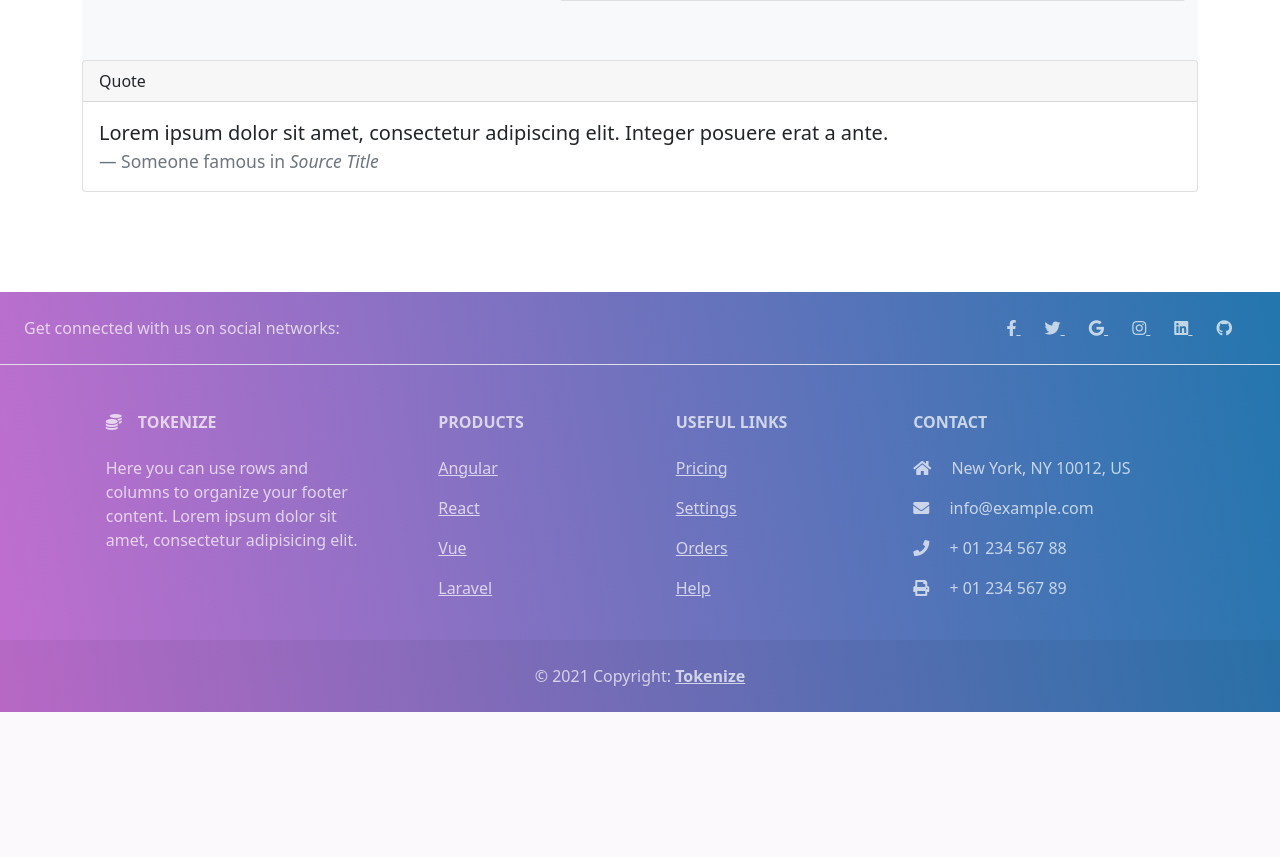
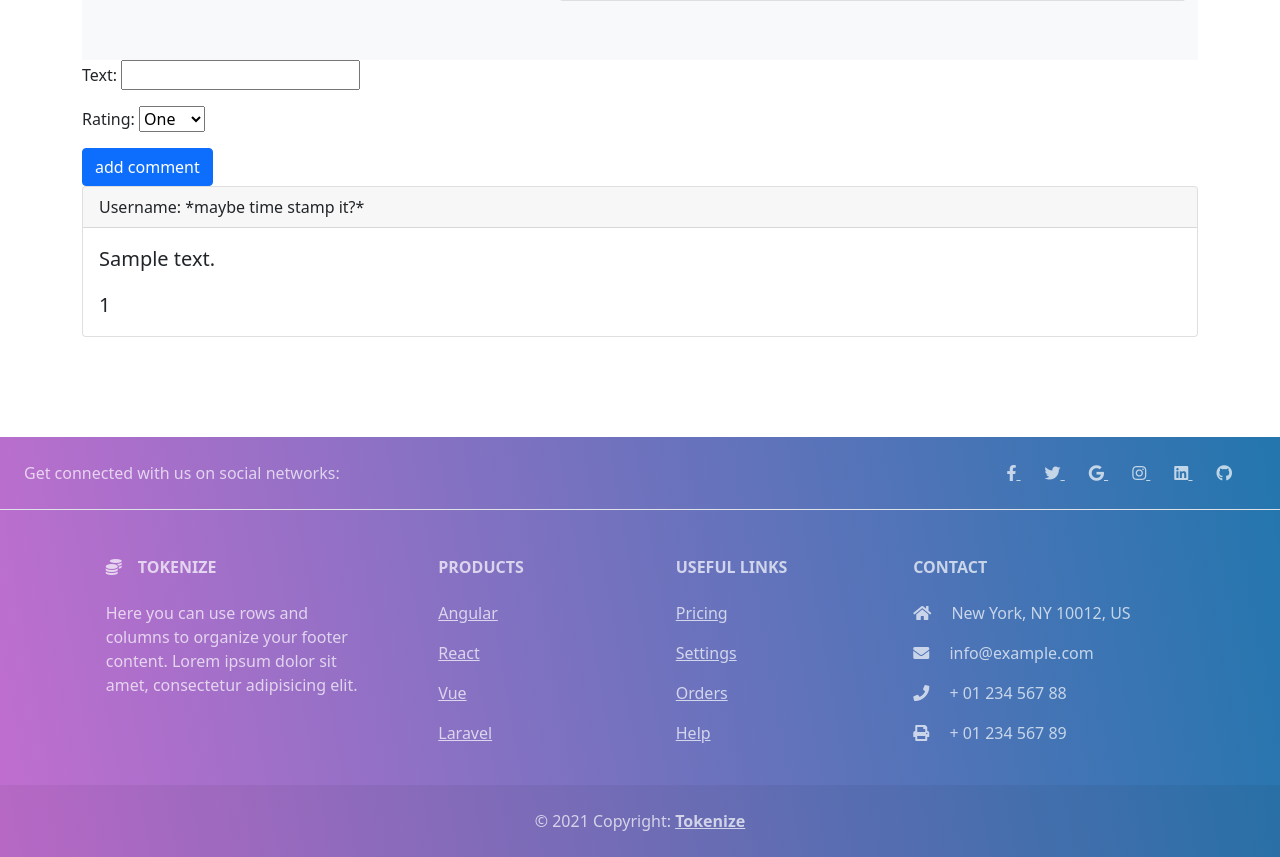
Before and after one commit to AustinLeaming/nft-exchange, a Django app: page /nfts/1/ in a window 1280 px wide. Shown: the part 439-1296 px from the top of the page. Before the commit the page ends 1151 px from the top, so only its background shows below. Run offline with Django 3.2, Linux system fonts and the light colour scheme; tables that the repository leaves empty hold one stand-in row (values such as "Sample post").

Commit message:
created comment functionality

```diff
--- /dev/null
+++ b/main_app/forms.py
@@ -0,0 +1,7 @@
+from django.forms import ModelForm
+from .models import Comment
+
+class CommentForm(ModelForm):
+  class Meta:
+    model = Comment
+    fields = ['text', 'rating']
--- a/main_app/templates/nfts/detail.html
+++ b/main_app/templates/nfts/detail.html
@@ -87,18 +87,25 @@
     </div>
   </section>
 
+<!-- Comment Section -->
+
+  <form action="{% url 'add_comment' nft.id %}" method="POST">
+    {% csrf_token %}
+    {{ comment_form.as_p }}
+    <input type="submit" class="btn btn-primary" value='add comment'>
+  </form>
+
+  {% for comment in nft.comment_set.all %}
   <div class="card">
     <div class="card-header">
-      Quote
+      Username: *maybe time stamp it?*
     </div>
     <div class="card-body">
       <blockquote class="blockquote mb-0">
-        <p>Lorem ipsum dolor sit amet, consectetur adipiscing elit. Integer posuere erat a ante.</p>
-        <footer class="blockquote-footer">Someone famous in <cite title="Source Title">Source Title</cite></footer>
+        <p>{{ comment.text }}</p>
+        <p>{{ comment.rating }}</p>
       </blockquote>
     </div>
   </div>
-
-<!-- Comment Section -->
-
+  {% endfor %}
 {% endblock %}
--- a/main_app/urls.py
+++ b/main_app/urls.py
@@ -11,5 +11,6 @@ urlpatterns = [
     path('nfts/create/', views.NftCreate.as_view(), name='nfts_create'),
     path('nfts/<int:pk>/update/', views.NftUpdate.as_view(), name='nfts_update'),
     path('nfts/<int:pk>/delete/', views.NftDelete.as_view(), name='nfts_delete'),
+    path('nfts/<int:nft_id>/add_comment/', views.add_comment, name='add_comment'),
     path('accounts/signup/', views.signup, name='signup'),
 ]
--- a/main_app/views.py
+++ b/main_app/views.py
@@ -1,10 +1,10 @@
 from django.shortcuts import render, redirect
-
-from django.http import HttpResponse
 from django.contrib.auth import login
 from django.contrib.auth.forms import UserCreationForm
 from django.views.generic.edit import CreateView, UpdateView, DeleteView
 from .models import Nft
+from .forms import CommentForm
+
 # Create your views here.
 
 class NftUpdate(UpdateView):
@@ -42,7 +42,10 @@ def home(request):
 
 def nfts_detail(request, nft_id):
     nft = Nft.objects.get(id=nft_id)
-    return render(request, 'nfts/detail.html', {'nft': nft})
+    comment_form = CommentForm()
+    return render(request, 'nfts/detail.html', {
+    'nft': nft, 'comment_form': comment_form
+    })
 
 def nfts_index(request):
     nfts = Nft.objects.all()
@@ -50,3 +53,11 @@ def nfts_index(request):
 
 def about(request):
     return render(request, 'about.html')
+
+def add_comment(request, nft_id):
+    form = CommentForm(request.POST)
+    if form.is_valid():
+        new_comment = form.save(commit=False)
+        new_comment.nft_id = nft_id
+        new_comment.save()
+    return redirect('detail', nft_id=nft_id)
```
